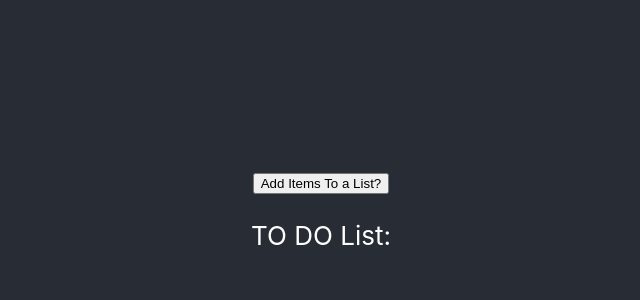
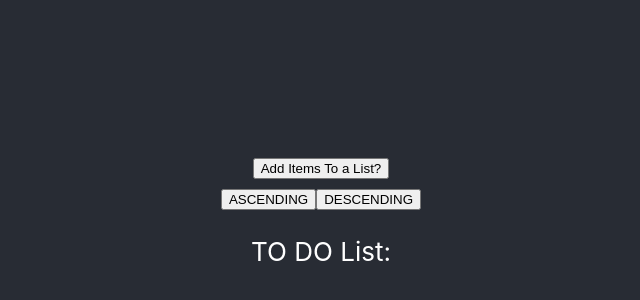
Before and after one commit to nikolaklenje/toDoAppReact, a React (Create React App) app: page / in a window 1280 px wide. Shown: the part 180-480 px from the top of the page, without its empty margins (319-959 px from the left). Built offline with nearby package versions, Linux system fonts and the light colour scheme.

Commit message:
Set Sorting

```diff
--- a/src/pages/Home.js
+++ b/src/pages/Home.js
@@ -4,21 +4,22 @@ import Login from "./login";
 import ResetPassword from "./resetPassword";
 import SignUp from "./signUp";
 import ForgotPassword from "./forgotPassword";
-// const useRouter = (url) => {
-//   const [router, setRouter] = useState({
-//     route: url.route, //"todo/edit/:id"
-//     routParams: {
-//       id: url.id, // 22
-//     },
-//     queryParams: {
-//       order: url.order,
-//       dir: url.dir,
-//     },
-//   });
-//   return router;
-// };
+const useRouter = (url) => {
+  const [router, setRouter] = useState({
+    route: url,
+    routParams: {
+      id: url.id, // 22
+    },
+    queryParams: {
+      order: "1",
+      dir: "2",
+    },
+  });
+  return router;
+};
 const Home = () => {
   let currentUrl = window.location.href;
+
   const location = window.location.pathname.split("/")[1];
   const [toDoList, setToDoList] = useState([]);
   const [editedItem, setEditedItem] = useState("");
@@ -28,6 +29,8 @@ const Home = () => {
     listItem: "",
     complete: false,
   });
+  const router = useRouter(currentUrl);
+  //console.log("Evo ti ga hook", router);
   let url = new URL(currentUrl);
   const genId = () => {
     let itemId = Math.random().toString(16).slice(2);
@@ -48,7 +51,22 @@ const Home = () => {
       removeQueryParams();
     }
   }, []);
-
+  const handleSorting = () => {
+    const sortedList = toDoList.sort((a, b) => {
+      const toDo1 = a.listItem.toUpperCase();
+      const toDo2 = b.listItem.toUpperCase();
+      if (toDo1 < toDo2) {
+        return -1;
+      }
+      if (toDo1 > toDo2) {
+        return 1;
+      } else {
+        return 0;
+      }
+    });
+    console.log("OVO JE SORTIRANO", sortedList);
+    setToDoList(sortedList);
+  };
   const submitToList = (e) => {
     e.preventDefault();
     if (!toDoItem.listItem && !editedItem.listItem) {
@@ -157,6 +175,19 @@ const Home = () => {
           >
             Add Items To a List?
           </button>
+          <div>
+            {" "}
+            <button
+              onClick={(e) => {
+                e.preventDefault();
+                handleSorting();
+              }}
+            >
+              ASCENDING
+            </button>
+            <button>DESCENDING</button>
+          </div>
+
           <p>TO DO List:</p>
           <ul>
             {toDoList.map((todo, index) => (
```
